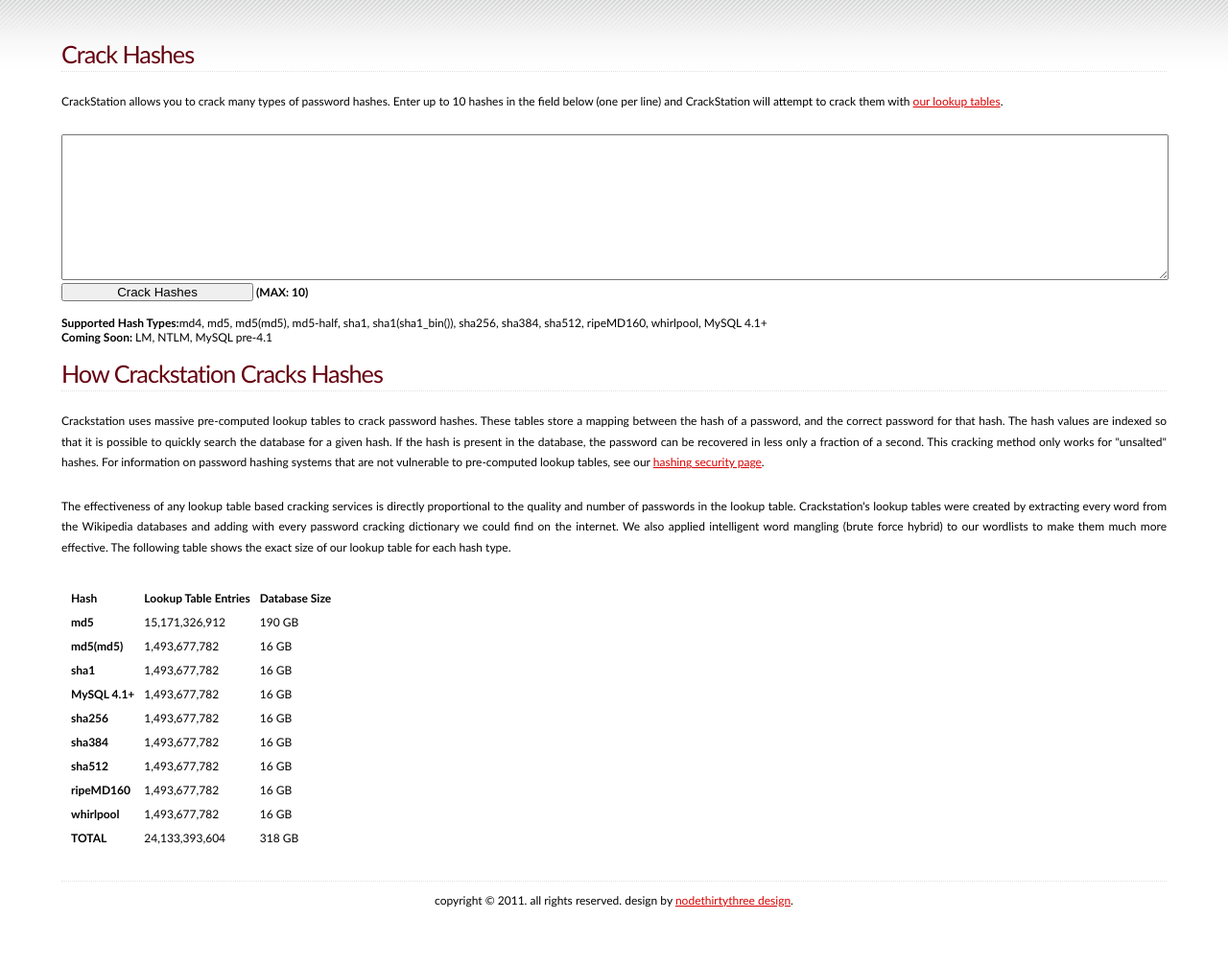
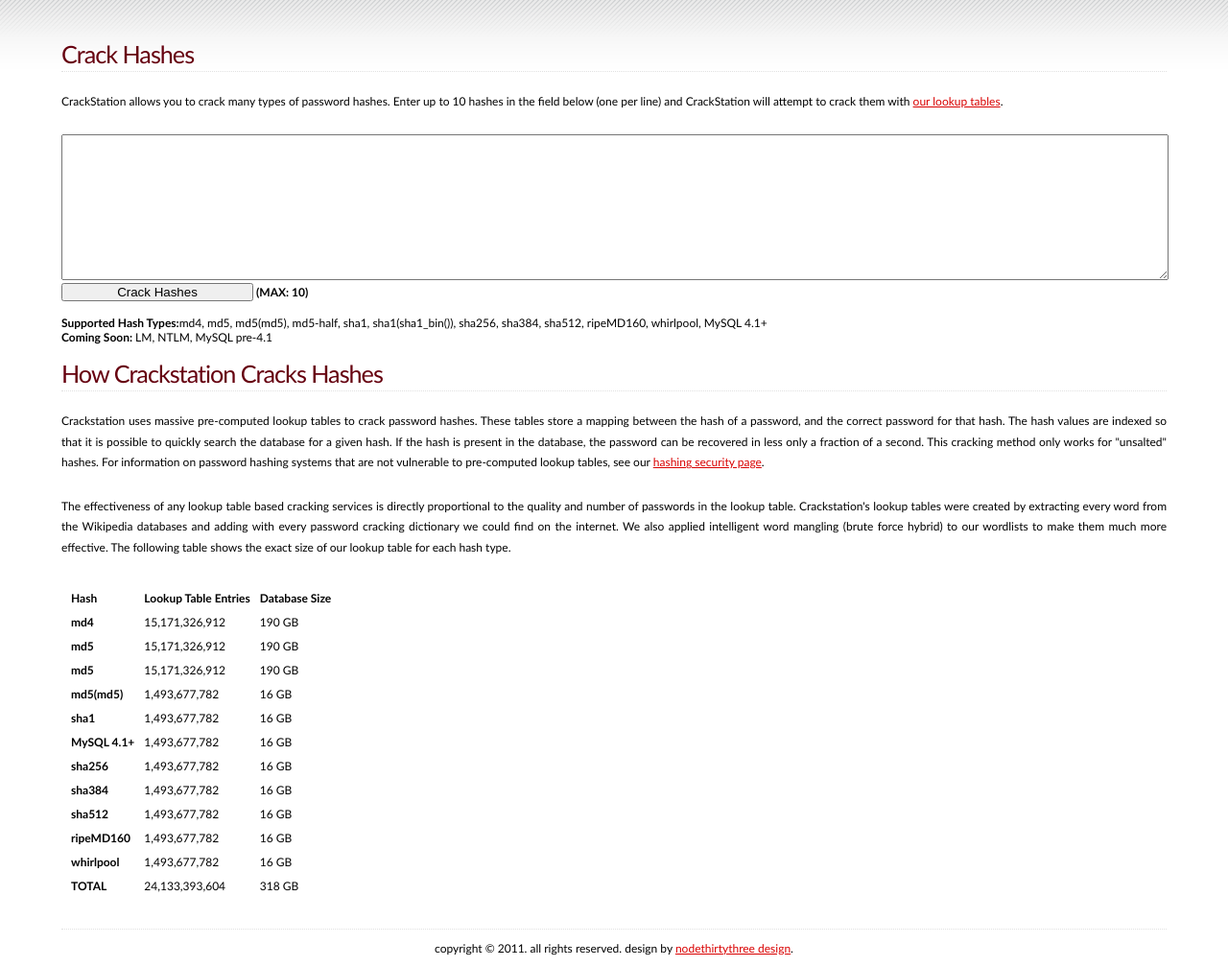
Before and after one commit to defuse/crackstation, a PHP site: page / in a window 1280 px wide. Shown: the part 81-1089 px from the top of the page at 96% size. Before the commit the page ends 1027 px from the top, so only its background shows below. Run offline with PHP 8.4, Linux system fonts and the light colour scheme.

Commit message:
Added md4 to db list

```diff
--- a/src/index.php
+++ b/src/index.php
@@ -203,6 +203,8 @@ header('Content-Type: text/html; charset=utf-8');
 
 				<table cellspacing=10 >
 				<tr><th>Hash</th><th>Lookup Table Entries</th><th>Database Size</th></tr>
+				<tr><th>md4</th><td>15,171,326,912</td><td>190 GB</td></tr>
+				<tr><th>md5</th><td>15,171,326,912</td><td>190 GB</td></tr>
 				<tr><th>md5</th><td>15,171,326,912</td><td>190 GB</td></tr>
 				<tr><th>md5(md5)</th><td>1,493,677,782</td><td>16 GB</td></tr>
 				<tr><th>sha1</th><td>1,493,677,782</td><td>16 GB</td></tr>
```
